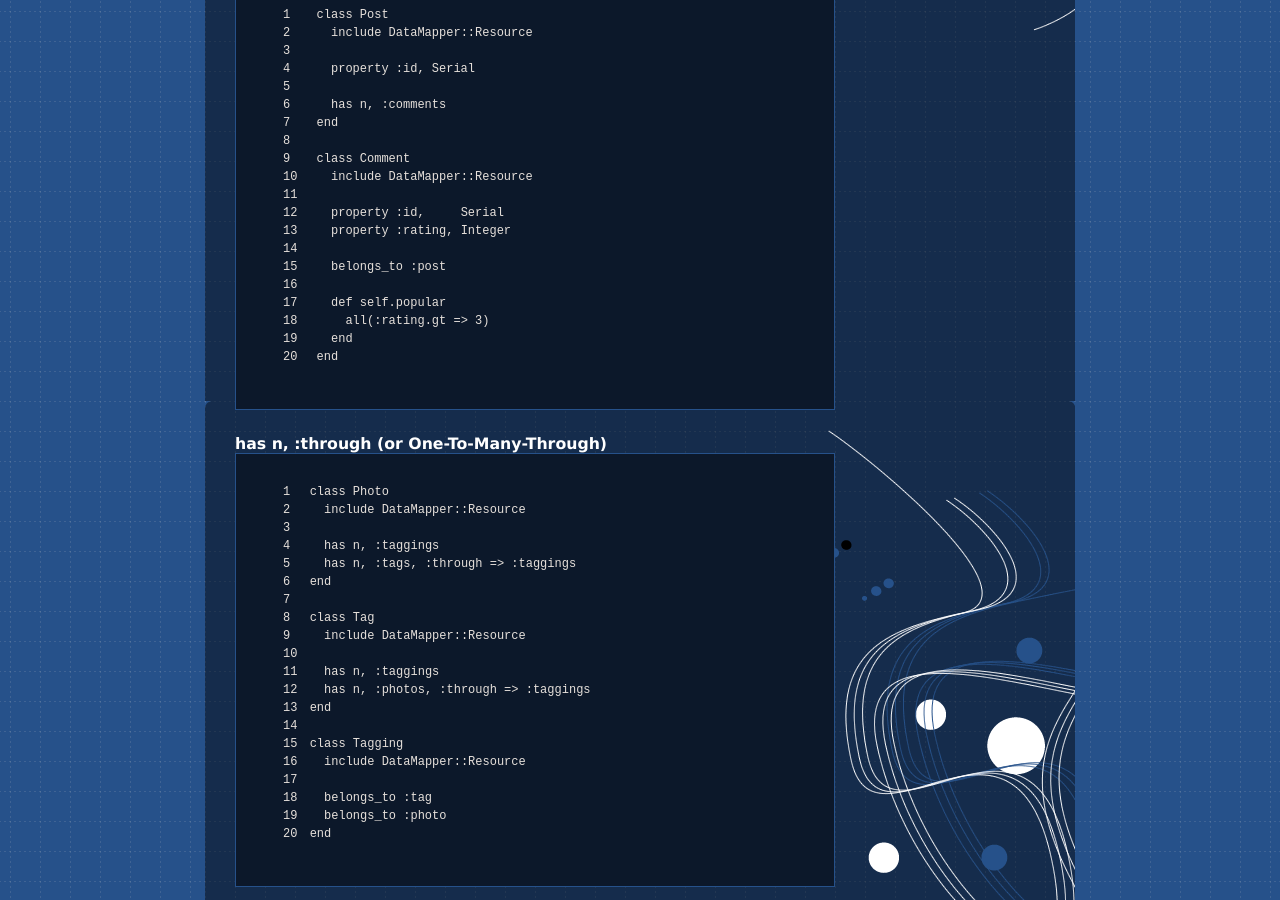
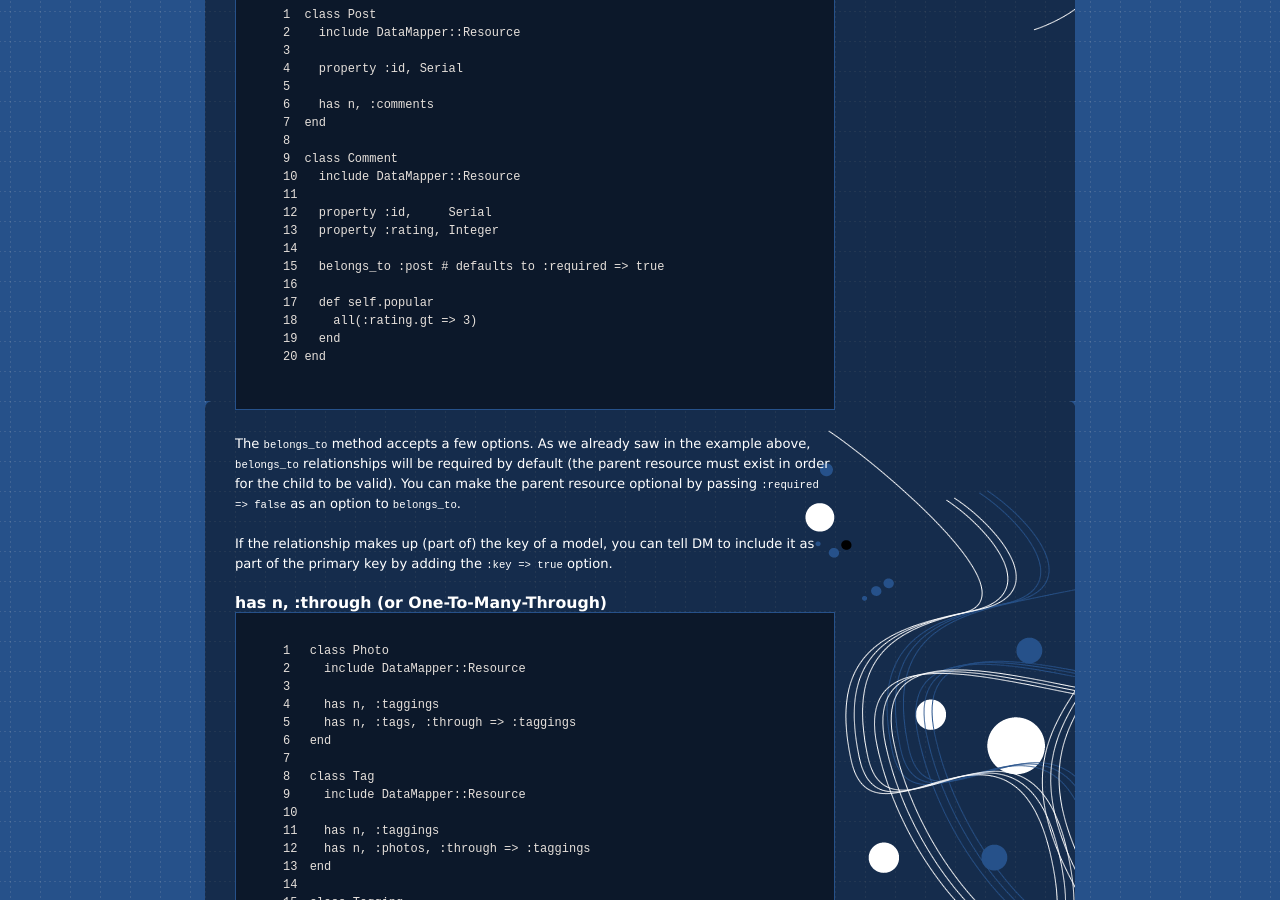
Before and after one commit to datamapper/datamapper.github.com, a Jekyll site: the page built from docs/associations.markdown, in a window 1280 px wide and 900 px high, scrolled down 678 px. Built offline with Jekyll 4.4.1, drawn with Linux system fonts in a browser that asks for light colours.

Commit message:
Explain :required and :key options for #belongs_to

```diff
--- a/docs/associations.markdown
+++ b/docs/associations.markdown
@@ -72,14 +72,21 @@ class Comment
   property :id,     Serial
   property :rating, Integer
 
-  belongs_to :post
+  belongs_to :post # defaults to :required => true
 
   def self.popular
     all(:rating.gt => 3)
   end
 end
+{% endhighlight %}
 
-{% endhighlight %}
+The `belongs_to` method accepts a few options. As we already saw in the example
+above, `belongs_to` relationships will be required by default (the parent resource
+must exist in order for the child to be valid). You can make the parent resource
+optional by passing `:required => false` as an option to `belongs_to`.
+
+If the relationship makes up (part of) the key of a model, you can tell DM to
+include it as part of the primary key by adding the `:key => true` option.
 
 ### has n, :through (or One-To-Many-Through)
 
```
